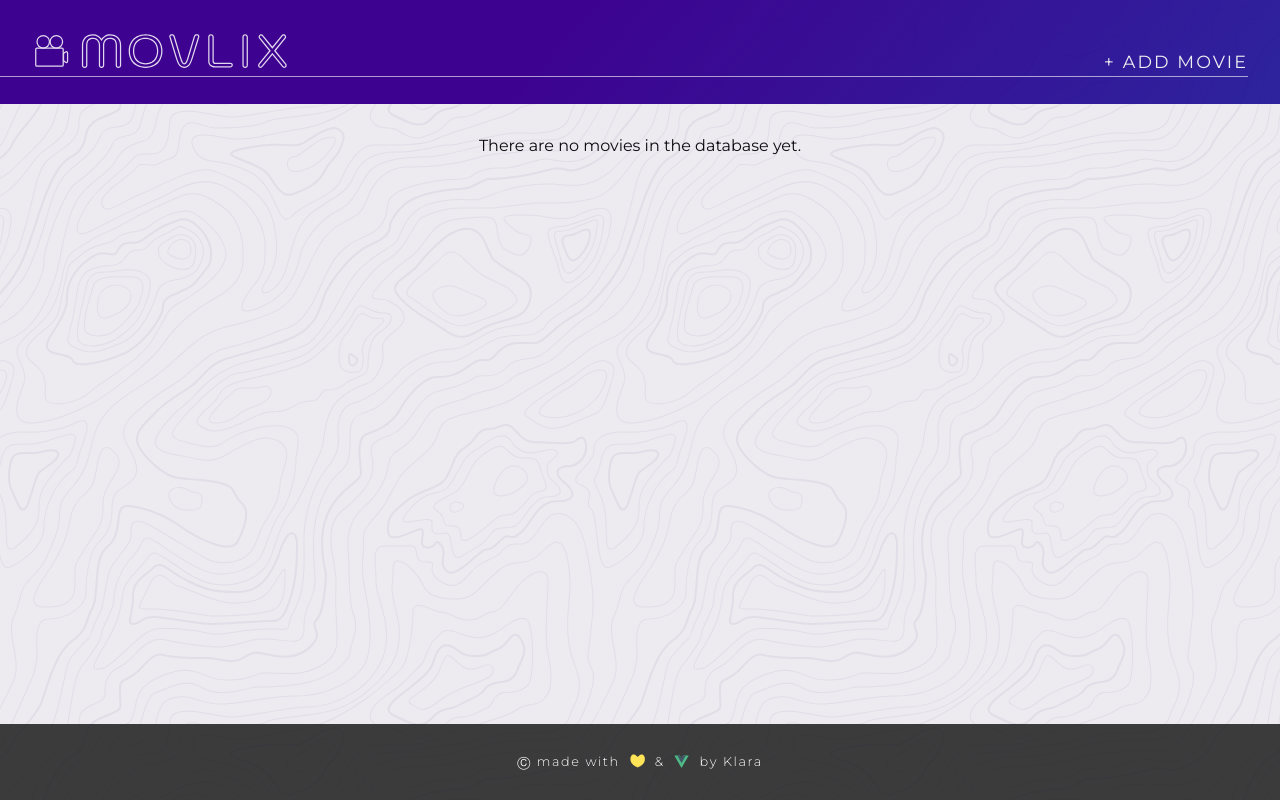
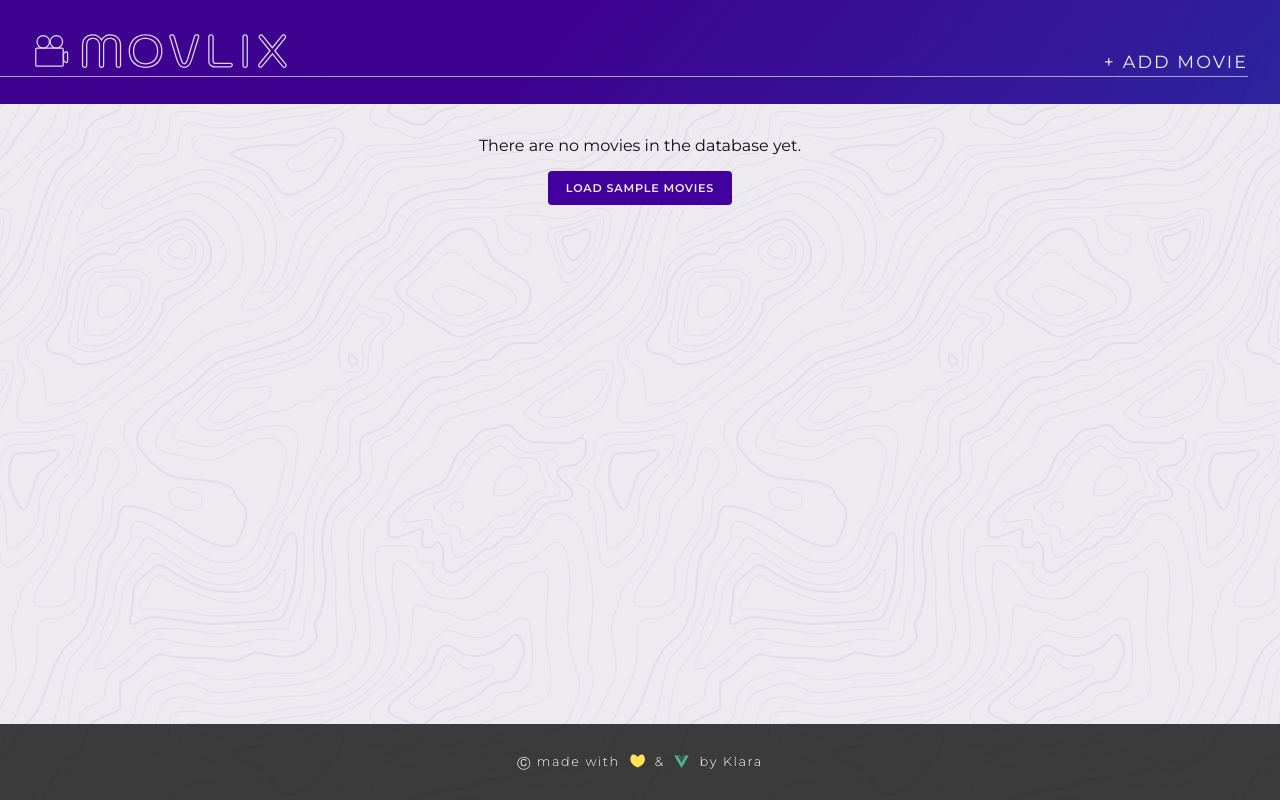
Before and after one commit to miffili/movlix, a Vue app: page / in a window 1280 px wide. Built offline with nearby package versions, Linux system fonts and the light colour scheme.

Commit message:
add LoadSampleMovies button

```diff
--- a/src/App.vue
+++ b/src/App.vue
@@ -6,6 +6,7 @@
   />
   <main>
     <p v-if="showNotification">There are no movies in the database yet.</p>
+    <button type="button" name="loadMovies" v-if="showNotification" @click="loadSampleMovies" class="primary">Load Sample Movies</button>
     <MovieForm
       v-if="showForm"
       @addMovie="addMovie"
@@ -35,7 +36,7 @@ import TheFooter from './components/TheFooter.vue'
 import {
   EventBus
 } from './Events.js'
-// import movies from './assets/seedMovies.js'
+import movies from './assets/seedMovies.js'
 
 export default {
   name: 'app',
@@ -47,7 +48,6 @@ export default {
   },
   data() {
     return {
-      // movies: movies,
       movies: [],
       succId: 0,
       newMovie: {
@@ -103,6 +103,10 @@ export default {
     }
   },
   methods: {
+    loadSampleMovies: function(){
+      this.movies = movies
+      this.updateLocalStorage()
+    },
     removeMovie: function( target ) {
       this.movies.splice( target.dataIndex, 1 )
       this.updateLocalStorage()
@@ -175,11 +179,12 @@ export default {
 }
 
 main {
+  margin: 1rem auto 0;
   padding: 0 0.3rem;
   display: flex;
   flex-direction: column;
   align-items: center;
-  justify-content: space-around;
+  justify-content: center;
 }
 
 a {
@@ -271,10 +276,6 @@ button.delete:hover {
     min-width: 980px;
     width: 80vw;
     max-width: 1000px;
-    margin: 1rem auto 0;
-    /* flex-direction: row;
-    flex-wrap: wrap;
-    align-items: flex-start; */
   }
 }
 </style>
--- a/src/assets/seedMovies.js
+++ b/src/assets/seedMovies.js
@@ -1,4 +1,12 @@
 const movies = [ {
+    "id": 7,
+    "title": "WALL·E",
+    "year": 2008,
+    "length": 98,
+    "desc": "In the distant future, a small waste-collecting robot inadvertently embarks on a space journey that will ultimately decide the fate of mankind.",
+    "rating": ''
+  },
+  {
     "id": 6,
     "title": "Die Hard",
     "year": 1988,
```
